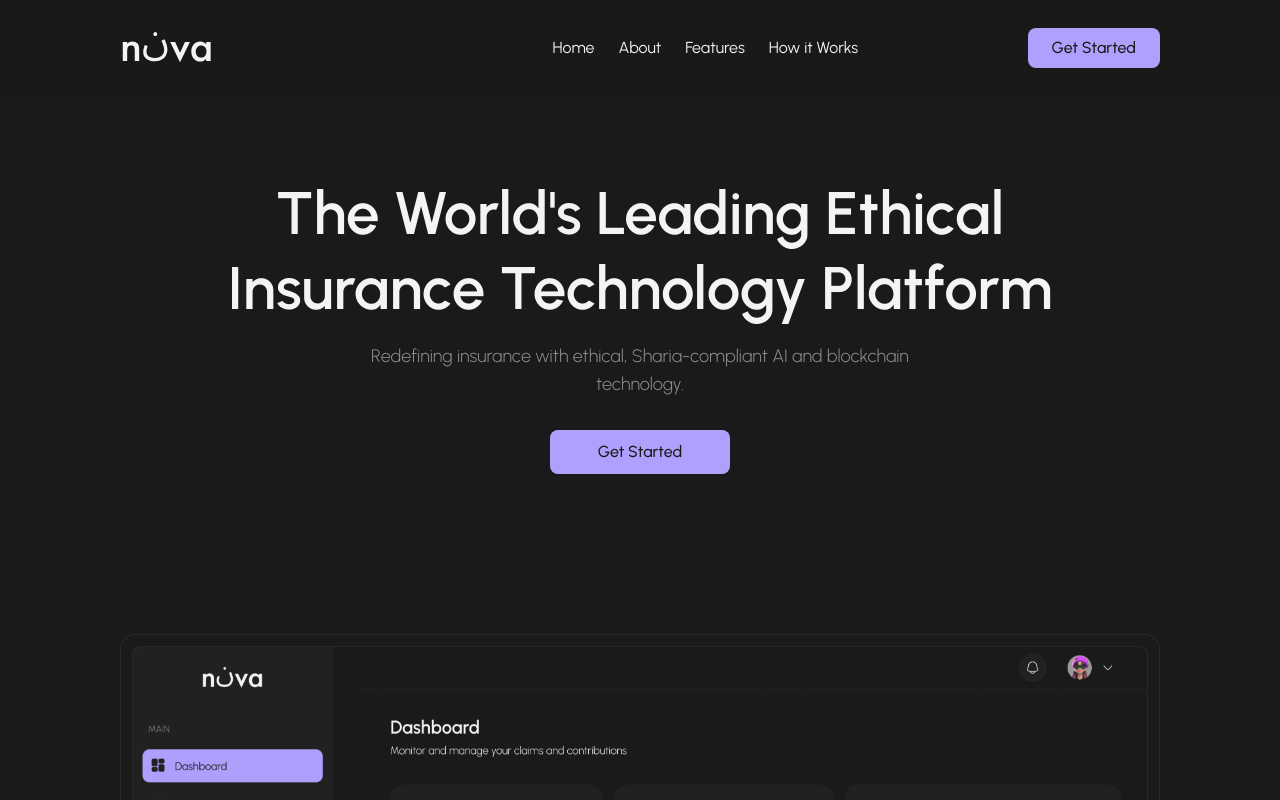
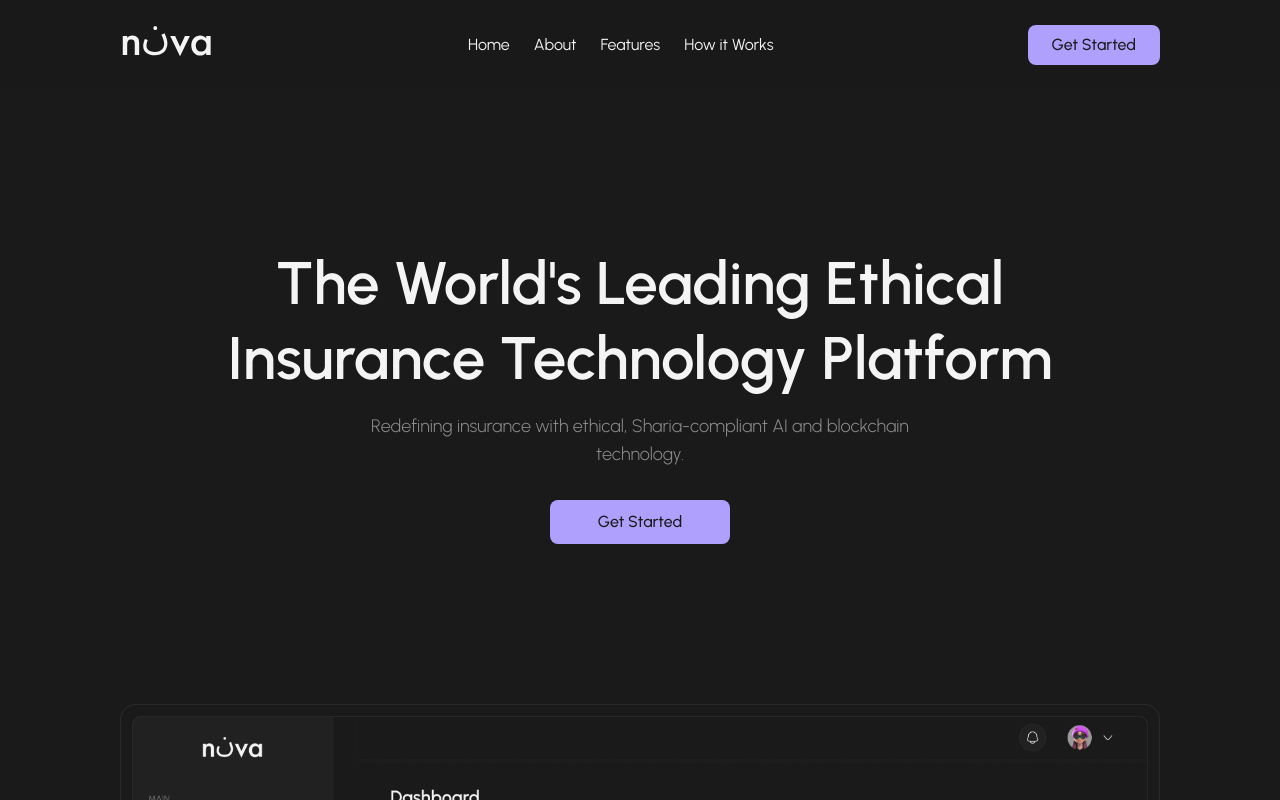
Before and after one commit to Khadeeejah/Nuva, a React (Vite) app: page / in a window 1280 px wide. Shown: the top 800 px of the page. Built offline with nearby package versions, Linux system fonts and the light colour scheme.

Commit message:
fix: design bugs

```diff
--- a/src/components/Hero.jsx
+++ b/src/components/Hero.jsx
@@ -2,7 +2,7 @@ import heroImage from "../assets/images/hero-img.png";
 
 const Hero = () => {
   return (
-    <div className="px-4 pt-16 pb-20 md:px-10 lg:px-20 lg:pt-20 lg:py-40 xl:pb-44 xl:px-[7.5rem]">
+    <div className="px-4 pt-16 pb-20 md:px-10 md:pt-20 lg:px-20 lg:py-40 xl:pb-44 xl:px-[7.5rem]">
       <div className="grid gap-20">
         <div>
           <h1 className="text-3xl font-semibold text-center pb-4 leading-10 md:text-5xl md:leading-tight lg:text-[3.25rem] lg:w-3/4 lg:mx-auto xl:text-6xl xl:w-4/5 xl:leading-tight">
--- a/src/components/Navigation.jsx
+++ b/src/components/Navigation.jsx
@@ -26,19 +26,20 @@ const Navigation = () => {
   const [open, setOpen] = useState(false);
 
   return (
-    <div className="px-4 pb-6 sticky top-0 left-0 w-full bg-[#1a1a1acc] flex justify-between items-end backdrop-blur-md shadow-sm md:px-10 md:pt-4 lg:pt-6 lg:px-20 lg:items-center xl:px-[7.5rem]">
-      <div className="w-fit xl:-mt-3.5">
-        <img src={logo} alt="Amanah Logo" className="w-4/5 lg:w-full" />
+    <div className="px-4 pb-4 sticky top-0 left-0 w-full bg-[#1a1a1acc] flex justify-between items-end backdrop-blur-md shadow-sm md:px-10 md:items-center md:pb-5 md:pt-5 lg:pt-6 lg:px-20 lg:items-center xl:px-[7.5rem]">
+      <div className="w-fit md:-mt-4 lg:-mt-5">
+        <img
+          src={logo}
+          alt="Nuva Logo"
+          className="w-4/5 md:w-[88%] lg:w-full"
+        />
       </div>
-      <div>
-        <button
-          className="cursor-pointer lg:hidden"
-          onClick={() => setOpen(true)}
-        >
+      <div className="md:hidden">
+        <button className="cursor-pointer" onClick={() => setOpen(true)}>
           <Menu />
         </button>
         <div
-          className={`pl-12 pr-6 py-6 bg-black-50 h-screen shadow-xl w-full absolute top-0 left-0 z-20 transition-transform duration-700 md:w-1/2 lg:hidden ${
+          className={`pl-12 pr-4 py-4 bg-black-50 h-screen shadow-xl w-full absolute top-0 left-0 z-20 transition-transform duration-700 ${
             open ? "-translate-x-0" : "-translate-x-[1000px]"
           }`}
         >
@@ -61,14 +62,14 @@ const Navigation = () => {
           </div>
         </div>
       </div>
-      <ul className="hidden lg:flex lg:gap-4 lg:font-normal xl:gap-6">
+      <ul className="hidden md:flex md:gap-4 lg:font-normal xl:gap-6">
         {navLinks?.map(({ route, name }) => (
           <li key={name}>
             <a href={route}>{name}</a>
           </li>
         ))}
       </ul>
-      <button className="hidden lg:block px-6 py-2 text-black-50 font-medium bg-primary-100 cursor-pointer rounded-lg transition duration-300 xl:hover:bg-primary-200">
+      <button className="hidden py-2 text-black-50 bg-primary-100 cursor-pointer rounded-lg transition duration-300 md:px-4 md:block lg:font-medium lg:px-6 xl:hover:bg-primary-200">
         Get Started
       </button>
     </div>
```
